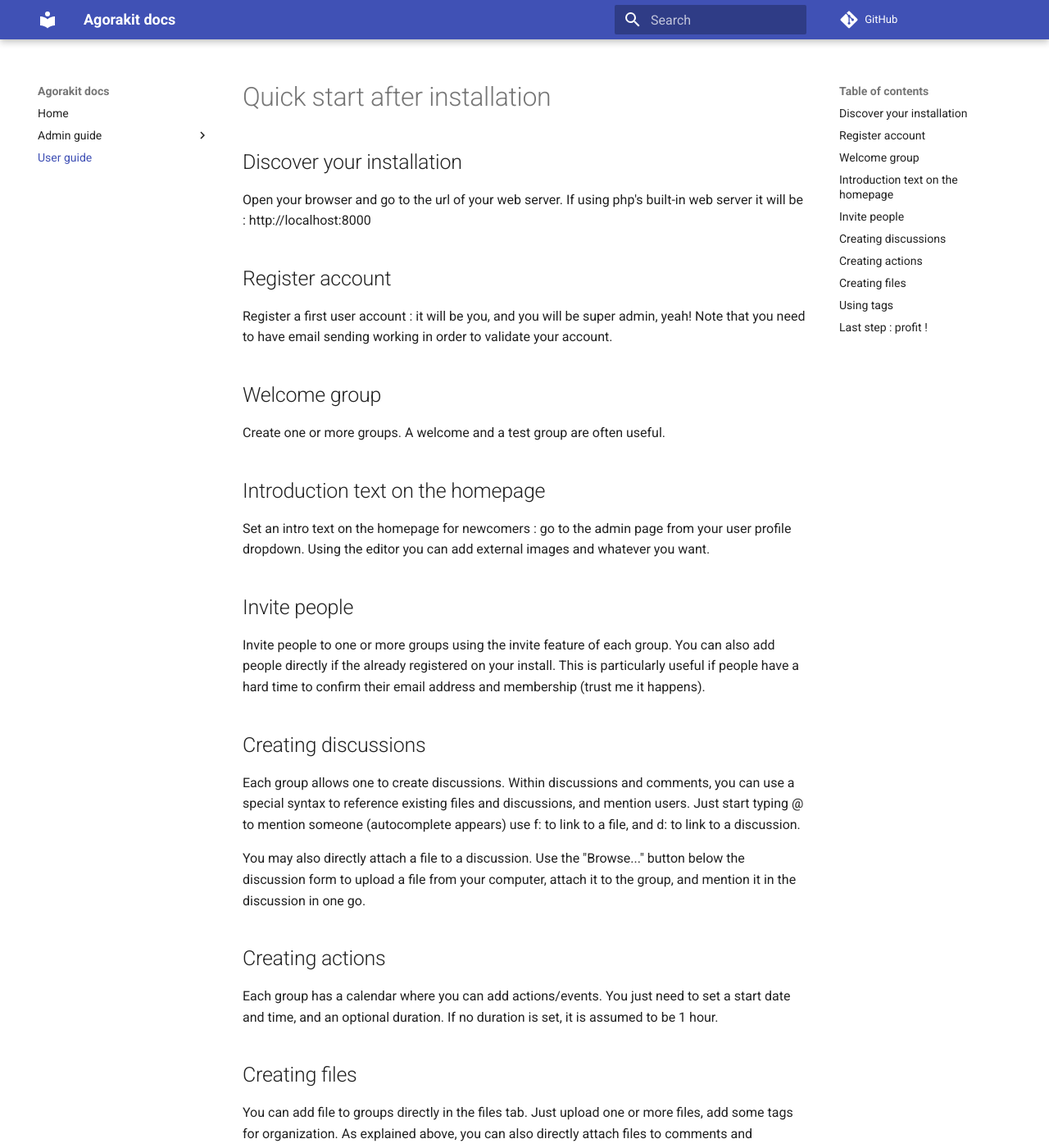
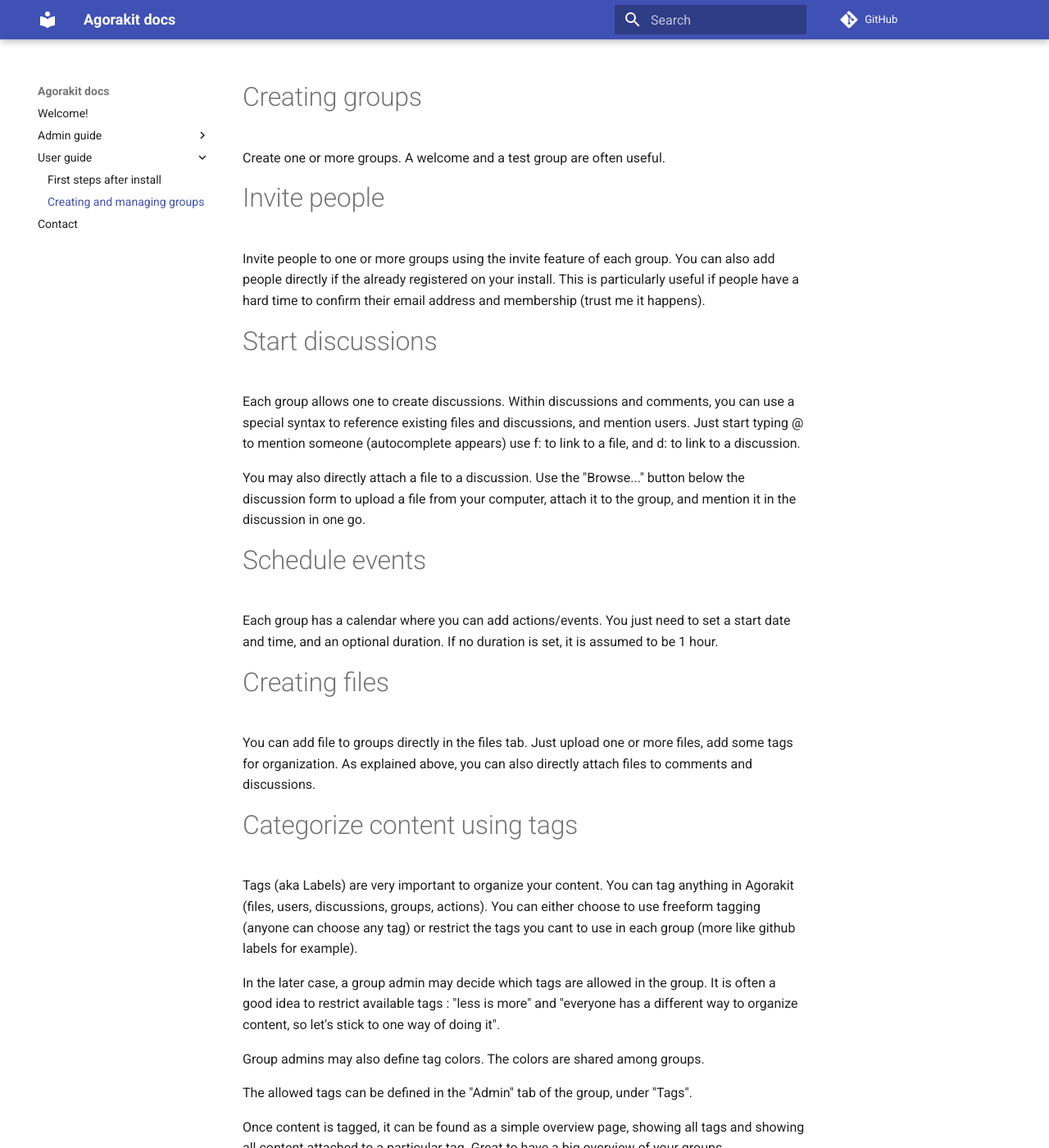
Before and after one commit to agorakit/documentation, an MkDocs documentation site: the page built from docs/usage.md, in a window 1280 px wide and 1400 px high. Shown: the whole window at 82% size. Built offline with MkDocs 1.6.1 and Material for MkDocs 9.7.7, drawn with Linux system fonts in a browser that asks for light colours; comment, search, counter and statistics services are not loaded.

```diff
--- a/docs/usage.md
+++ b/docs/usage.md
@@ -1,44 +1,27 @@
-Quick start after installation
-==============================
+# Creating groups
 
-
-Discover your installation
---------------------------
-Open your browser and go to the url of your web server. If using php's built-in web server it will be : http://localhost:8000
-
-Register account
-----------------
-Register a first user account : it will be you, and you will be super admin, yeah! Note that you need to have email sending working in order to validate your account.
-
-Welcome group
--------------
 Create one or more groups. A welcome and a test group are often useful.
 
-Introduction text on the homepage
----------------------------------
-Set an intro text on the homepage for newcomers : go to the admin page from your user profile dropdown.
-Using the editor you can add external images and whatever you want.
+# Invite people
 
-Invite people
--------------
 Invite people to one or more groups using the invite feature of each group. You can also add people directly if the already registered on your install. This is particularly useful if people have a hard time to confirm their email address and membership (trust me it happens).
 
-Creating discussions
---------------------
+# Start discussions
+
 Each group allows one to create discussions. Within discussions and comments, you can use a special syntax to reference existing files and discussions, and mention users. Just start typing @ to mention someone (autocomplete appears) use f: to link to a file, and d: to link to a discussion.
 
 You may also directly attach a file to a discussion. Use the "Browse..." button below the discussion form to upload a file from your computer, attach it to the group, and mention it in the discussion in one go.
 
-Creating actions
-----------------
+# Schedule events
+
 Each group has a calendar where you can add actions/events. You just need to set a start date and time, and an optional duration. If no duration is set, it is assumed to be 1 hour.
 
-Creating files
---------------
+# Creating files
+
 You can add file to groups directly in the files tab. Just upload one or more files, add some tags for organization. As explained above, you can also directly attach files to comments and discussions.
 
-Using tags
-----------
+# Categorize content using tags
+
 Tags (aka Labels) are very important to organize your content. You can tag anything in Agorakit (files, users, discussions, groups, actions). You can either choose to use freeform tagging (anyone can choose any tag) or restrict the tags you cant to use in each group (more like github labels for example).
 
 In the later case, a group admin may decide which tags are allowed in the group. It is often a good idea to restrict available tags : "less is more" and "everyone has a different way to organize content, so let's stick to one way of doing it".
@@ -50,6 +33,6 @@ The allowed tags can be defined in the "Admin" tab of the group, under "Tags".
 Once content is tagged, it can be found as a simple overview page, showing all tags and showing all content attached to a particular tag. Great to have a big overview of your groups.
 
 
-Last step : profit !
---------------------
+# Last step : profit !
+
 (or in some cases, revolution!)
--- a/mkdocs.yml
+++ b/mkdocs.yml
@@ -1,16 +1,20 @@
 site_name: Agorakit docs
 nav:
-    - Home: index.md
+    - Welcome!: index.md
     - 'Admin guide':
         - Install: install.md
         - Update: update.md
         - Configure inbound email: inbound_email.md
         - Configure external authentification: external_authentification.md
         - For developers: development.md
-    - 'User guide': usage.md
+    - 'User guide':
+        - First steps after install : first_steps.md
+        - Creating and managing groups : usage.md
+    - Contact : contact.md
 repo_url: https://github.com/agorakit/documentation/
 markdown_extensions:
     - toc:
         permalink: "#"
+    - admonition
 theme:
   name: 'material'
```
Also changed, not shown: docs/contact.md (added, +1 -0 lines), docs/first_steps.md (added, +14 -0 lines), docs/index.md (+8 -0 lines), docs/install.md (+15 -6 lines), docs/update.md (+13 -15 lines).
